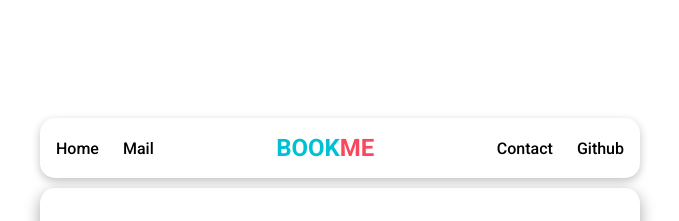
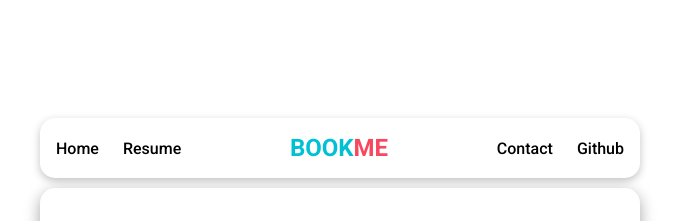
Before and after one commit to pyashraful/bus-ticket-booking-app, a React (Create React App) app: page / in a window 1280 px wide. Shown: the top 221 px of the page, without its empty margins (300-979 px from the left). Built offline with nearby package versions, Linux system fonts and the light colour scheme.

Commit message:
setup router and link

```diff
--- a/src/App.js
+++ b/src/App.js
@@ -2,19 +2,22 @@ import React from "react";
 import BookSeats from "./components/BookSeats";
 import NavBar from "./components/NavBar";
 import Layout from "./components/Layout";
-
 import classes from "./styles/App.module.css";
-
 import Contact from "./components/pages/Contact";
+import { BrowserRouter as Router, Routes, Route } from "react-router-dom";
 
 const App = () => {
   return (
-    <div className={classes.appContainer}>
-      <Layout>
-        <BookSeats />
-        {/* <Contact /> */}
-      </Layout>
-    </div>
+    <Router>
+      <div className={classes.appContainer}>
+        <Layout>
+          <Routes>
+            <Route path="/" element={<BookSeats />} />
+            <Route path="contact" element={<Contact />} />
+          </Routes>
+        </Layout>
+      </div>
+    </Router>
   );
 };
 
--- a/src/components/NavBar.js
+++ b/src/components/NavBar.js
@@ -1,3 +1,4 @@
+import { Link } from "react-router-dom";
 import classes from "../styles/NavBar.module.css";
 
 export default function Navbar() {
@@ -9,18 +10,18 @@ export default function Navbar() {
         <nav>
           <ul>
             <li className={classes.logo}>
-              <a>
+              <Link to="/">
                 <span>BOOK</span>ME
-              </a>
+              </Link>
             </li>
             <li>
-              <a>Home</a>
+              <Link to="/">Home</Link>
             </li>
             <li>
-              <a>Mail</a>
+              <a>Resume</a>
             </li>
             <li>
-              <a>Contact</a>
+              <Link to="/contact">Contact</Link>
             </li>
             <li>
               <a
```
